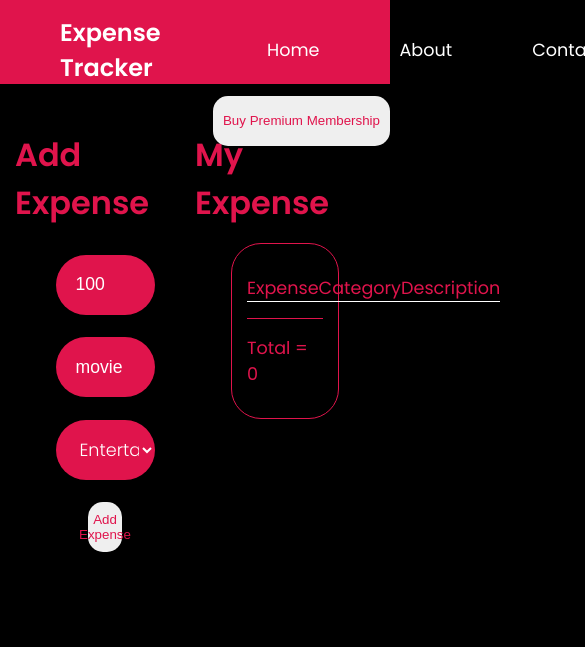
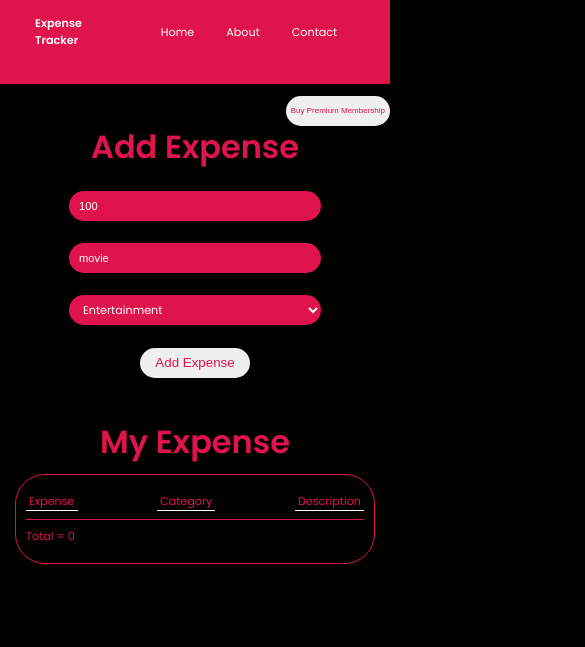
Before and after one commit to roshinys/expenseFullStack, a plain HTML site: page frontEnd/home.html in a window 390 px wide. Shown: the top 647 px of the page, 585 px wide, since content can reach past the window. Drawn offline with nearby package versions, Linux system fonts and the light colour scheme; no server answers.

Commit message:
made changes to be responsive website

```diff
--- a/frontEnd/home.css
+++ b/frontEnd/home.css
@@ -24,7 +24,7 @@ body {
   grid-template-columns: 50% 50%;
 }
 .heading {
-  font-size: 1.5rem;
+  font-size: 1.3rem;
   margin-left: 25%;
 }
 .nav-container {
@@ -53,7 +53,7 @@ body {
 .main {
   /* color: var(--luffy); */
   display: grid;
-  grid-template-columns: 50% 50%;
+  grid-template-columns: 30% 70%;
   height: 70vh;
   color: var(--luffy);
   padding: 15px;
@@ -74,8 +74,9 @@ body {
   flex-direction: column;
   text-align: center;
   height: 100%;
+  width: max-content;
   /* width: 400px; */
-  width: 55%;
+  /* width: 55%; */
 }
 .form-heading {
   padding: 1rem 0;
@@ -120,11 +121,14 @@ button {
   border: none;
   color: var(--luffy);
 }
+.expense-cotainer {
+  margin-left: 20%;
+}
 .expense-table {
   /* background-color: aqua; */
   border: 1px solid var(--luffy);
   border-radius: 30px;
-  width: 60%;
+  width: 70%;
   padding: 15px;
 }
 .expense-heading,
@@ -138,6 +142,7 @@ button {
 }
 .expense-heading span {
   border-bottom: 1px solid white;
+  padding: 0 0.5rem;
 }
 .expense-total {
   border-top: 1px solid var(--luffy);
@@ -153,7 +158,7 @@ button:hover {
 a:hover {
   border-bottom: 1px solid white;
 }
-.change {
+.changex {
   position: absolute;
   right: -5%;
   width: 2px;
@@ -241,3 +246,113 @@ th {
   display: inline;
   margin: 0 30px;
 }
+.download-prem {
+  display: none;
+}
+.download-prem.active {
+  display: flex;
+}
+
+@media (max-width: 600px) {
+  body {
+    overflow-x: hidden;
+  }
+  .header {
+    width: 100vw;
+  }
+  .heading {
+    font-size: 0.7rem;
+    padding-left: 0;
+  }
+  .header-container {
+    display: grid;
+    grid-template-columns: 10% 90%;
+  }
+  .heading {
+    margin-left: 20px;
+  }
+  .nav-elements {
+    padding: 0;
+    font-size: 0.7rem;
+  }
+  .nav-container {
+    display: flex;
+    padding: 0;
+    justify-content: center;
+    margin-left: 4.5rem;
+  }
+  .nav-link {
+    margin: 0;
+
+    padding: 0 1rem;
+  }
+  .nav-link a {
+    font-size: 0.7rem;
+  }
+  .main {
+    display: flex;
+    flex-direction: column;
+    height: max-content;
+    justify-content: flex-end;
+  }
+  .form-heading {
+    padding: 0.5rem 0;
+  }
+  .expense-form {
+    width: 70%;
+  }
+
+  .expense-form input::placeholder {
+    font-size: 0.7rem;
+  }
+  input[type="text"],
+  input[type="number"] {
+    padding: 0;
+    padding-left: 10px;
+    font-size: 0.7rem;
+    height: 30px;
+  }
+  select {
+    padding-left: 10px;
+    font-size: 0.7rem;
+    height: 30px !important;
+    font-weight: 400;
+  }
+  button {
+    height: 30px;
+    width: max-content;
+    border-radius: 30px;
+  }
+  .expense-table {
+    border: 0.5px solid var(--luffy);
+    width: 100%;
+    padding: 10px;
+  }
+  .expense-heading,
+  .expense-item,
+  .expense-total {
+    display: flex;
+    font-size: 0.7rem;
+    justify-content: space-between;
+    padding: 0.5rem 0;
+    position: relative;
+  }
+  .expense-heading span {
+    border-bottom: 0.5px solid white;
+  }
+  .expense-heading span {
+    padding: 0 3px;
+  }
+  .changex {
+    font-size: 0.4rem;
+    padding: 7px;
+  }
+  .premium-container button {
+    padding: 5px;
+    font-size: 0.5rem;
+  }
+
+  .prem-features.active {
+    padding: 10px;
+  }
+}
--- a/frontEnd/home.html
+++ b/frontEnd/home.html
@@ -100,6 +100,7 @@
         </div>
       </div>
     </div>
+    <button class="download-prem">Download</button>
   </body>
   <script src="https://checkout.razorpay.com/v1/checkout.js"></script>
   <script
--- a/frontEnd/home.js
+++ b/frontEnd/home.js
@@ -1,11 +1,11 @@
 var total = 0;
 const token = localStorage.getItem("token");
+var addExpenseButton = document.getElementById("add-expense");
 
 window.addEventListener("DOMContentLoaded", () => {
   getAllExpense();
   isPremUser();
-  var addExpenseButton = document.getElementById("add-expense");
-  const btnchange = document.getElementsByClassName("change");
+  const btnchange = document.getElementsByClassName("changex");
   // console.log(btnchange);
   for (let i = 0; i < btnchange.length; i++) {
     btnchange.addEventListener("click", changeItem);
@@ -21,7 +21,7 @@ async function isPremUser() {
     });
     // console.log(result);
     const prem = result.data.isPrem || false;
-    console.log(prem);
+    console.log("is prem user ?", prem);
     if (!prem) {
       throw new Error("not a premium user");
     }
@@ -40,12 +40,10 @@ async function isPremUser() {
     for (let i = 0; i < leaderboardusers.length; i++) {
       leaderboardusers[i].addEventListener("click", getSpecificUser);
     }
-    document.body.innerHTML =
-      document.body.innerHTML +
-      `<button class="download-prem">download</button>`;
-    document
-      .getElementsByClassName("download-prem")[0]
-      .addEventListener("click", downloadfile);
+    const downloadfile = document.getElementsByClassName("download-prem")[0];
+    downloadfile.classList.add("active");
+    // console.log(downloadfile);
+    downloadfile.addEventListener("click", downloadfile);
     // addtoLeaderboard(userExpenses);
   } catch (err) {
     console.log(err);
@@ -106,8 +104,7 @@ async function addExpense() {
     var expense = document.getElementById("expense").value;
     var description = document.getElementById("description").value;
     var category = document.getElementById("category").value;
-
-    //   console.log(expense, description, category);
+    console.log(expense, description, category);
     const token = localStorage.getItem("token");
     const result = await axios.post(
       "http://localhost:3000/postExpense",
@@ -120,7 +117,7 @@ async function addExpense() {
         headers: { Authorization: token },
       }
     );
-    // console.log(result);
+    console.log(result);
     addexpensehtml(result.data.newExpense.id, expense, category, description);
     const totalhtml = document.getElementsByClassName("expense-total")[0];
     totalhtml.innerText = `Total = ${total}`;
@@ -187,7 +184,7 @@ function addexpensehtml(id, expense, category, description) {
   // console.log(expenseItems);
   const newchild = document.createElement("div");
   newchild.className = "expense-item";
-  newchild.innerHTML = `<span>${expense}</span><span>${category}</span><span>${description}</span><button class="change" id="${id}">X</button>`;
+  newchild.innerHTML = `<span>${expense}</span><span>${category}</span><span>${description}</span><button class="changex" id="${id}">X</button>`;
   expenseItems.appendChild(newchild);
   const newexpenseid = document.getElementById(id);
   newexpenseid.addEventListener("click", changeItem);
```
Also changed, not shown: backend/controllers/expenseControllers.js (+8 -5 lines).
